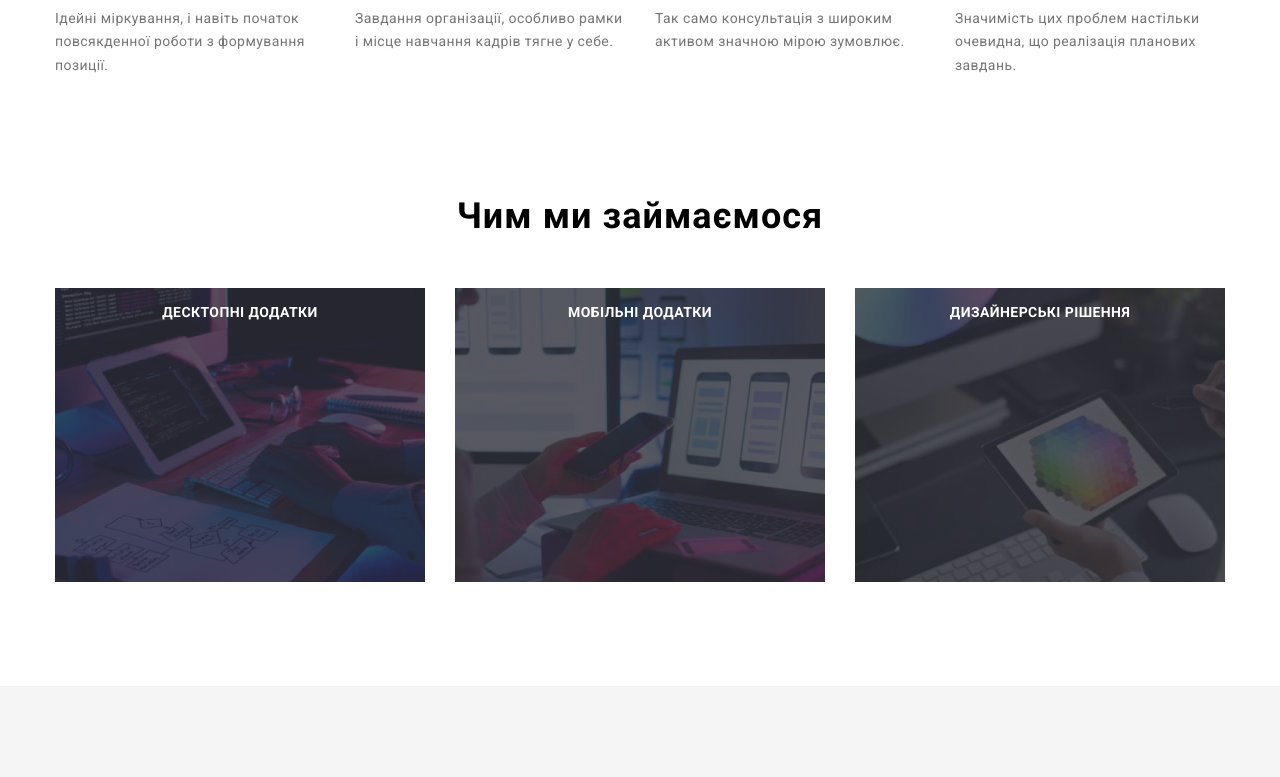
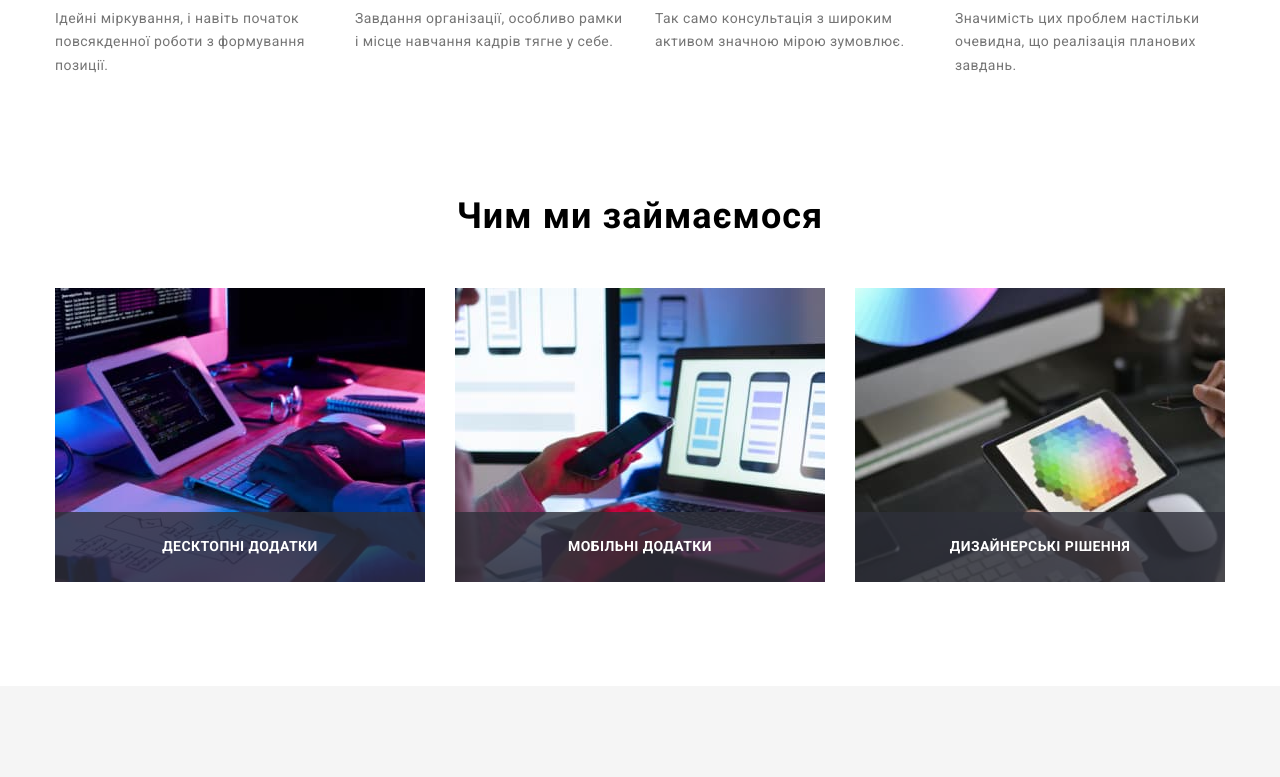
Before and after one commit to DmytroVyhovskyi1997/goit-markup-hw-05, a plain HTML site: page index.html in a window 1280 px wide. Shown: the part 945-1722 px from the top of the page. Drawn offline with nearby package versions, Linux system fonts and the light colour scheme.

Commit message:
Update styles.css

```diff
--- a/css/styles.css
+++ b/css/styles.css
@@ -516,7 +516,7 @@ margin-bottom: 50px;
     text-transform: uppercase;
     padding: 27px;
     width: 100%;
-    height: 100%;
+    height: 70px;
     background-color: rgba(47, 48, 58, 0.8);
     left: 0;
     margin: 0;
```
